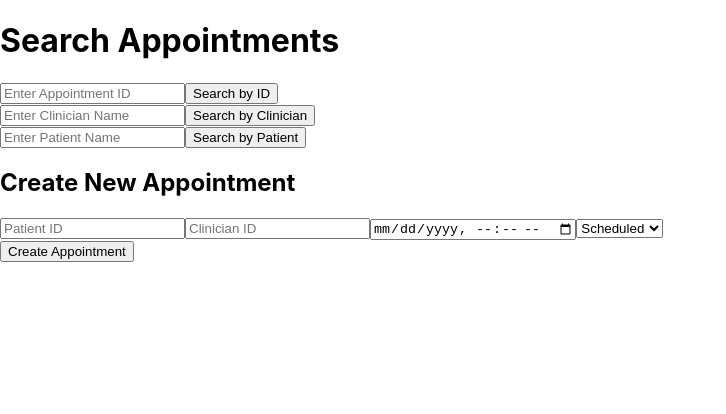
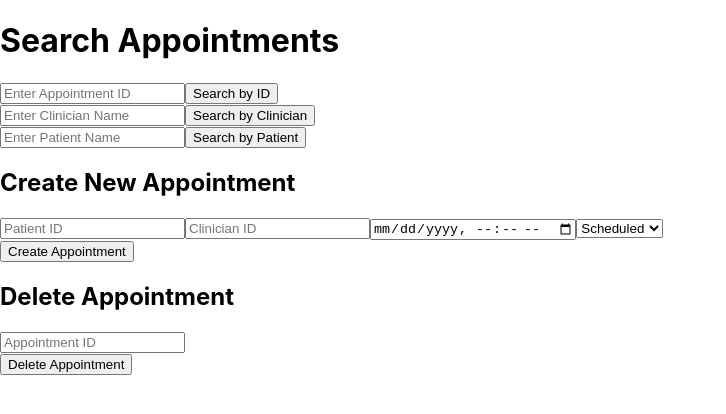
Before and after one commit to Anna-LM/Total_Life_Take_Home, a React (Create React App) app in the folder frontend/: page / in a window 1280 px wide. Shown: the top 414 px of the page, without its empty margins (0-726 px from the left). Built offline with nearby package versions, Linux system fonts and the light colour scheme.

Commit message:
added delete appointment by id

```diff
--- a/frontend/src/App.js
+++ b/frontend/src/App.js
@@ -17,6 +17,10 @@ const App = () => {
   const [newClinicianID, setNewClinicianID] = useState('');
   const [newDate, setNewDate] = useState('');
   const [newStatus, setNewStatus] = useState('Scheduled');
+
+  // Delete appointment form data
+  const [deleteAppointmentId, setDeleteAppointmentId] = useState('');
+
 
   // Fetch appointment by ID
   const fetchAppointment = async () => {
@@ -114,6 +118,38 @@ const App = () => {
     }
     setLoading(false);
   };
+
+   // Delete a new appointment (POST request)
+   const deleteAppointment = async () => {
+    if ( !deleteAppointmentId ) {
+      setError('Please fill in all fields to delete appointment');
+      return;
+    }
+
+    setLoading(true);
+    try {
+      const res = await fetch(`http://127.0.0.1:5000/appointments?appointment_id=${deleteAppointmentId}`, {
+        method: 'DELETE',
+        headers: {
+          'Content-Type': 'application/json',
+        },
+
+      });
+
+      if (!res.ok) throw new Error('Network response was not ok');
+      const data = await res.json();
+      setError(null);
+      alert('Appointment deleted successfully');
+      // Clear the form after successful creation
+      setDeleteAppointmentId('');
+
+    } catch (err) {
+      console.error('Error creating appointment:', err);
+      setError(err.message);
+    }
+    setLoading(false);
+  };
+
 
   return (
     <div className="p-4">
@@ -261,6 +297,30 @@ const App = () => {
           Create Appointment
         </button>
       </div>
+
+
+       {/* Delete Appointment Form */}
+       <div className="mt-4">
+        <h2 className="font-bold">Delete Appointment</h2>
+        <div className="flex gap-2 mb-4">
+          <input
+            type="text"
+            value={deleteAppointmentId}
+            onChange={(e) => setDeleteAppointmentId(e.target.value)}
+            placeholder="Appointment ID"
+            className="border p-2 rounded"
+          />
+        </div>
+        <button
+          onClick={deleteAppointment}
+          className="bg-teal-500 text-white px-4 py-2 rounded"
+        >
+          Delete Appointment
+        </button>
+      </div>
+
+
+
     </div>
   );
 };
```
Also changed, not shown: 1 other file (tests, documents, lock files or other folders).
